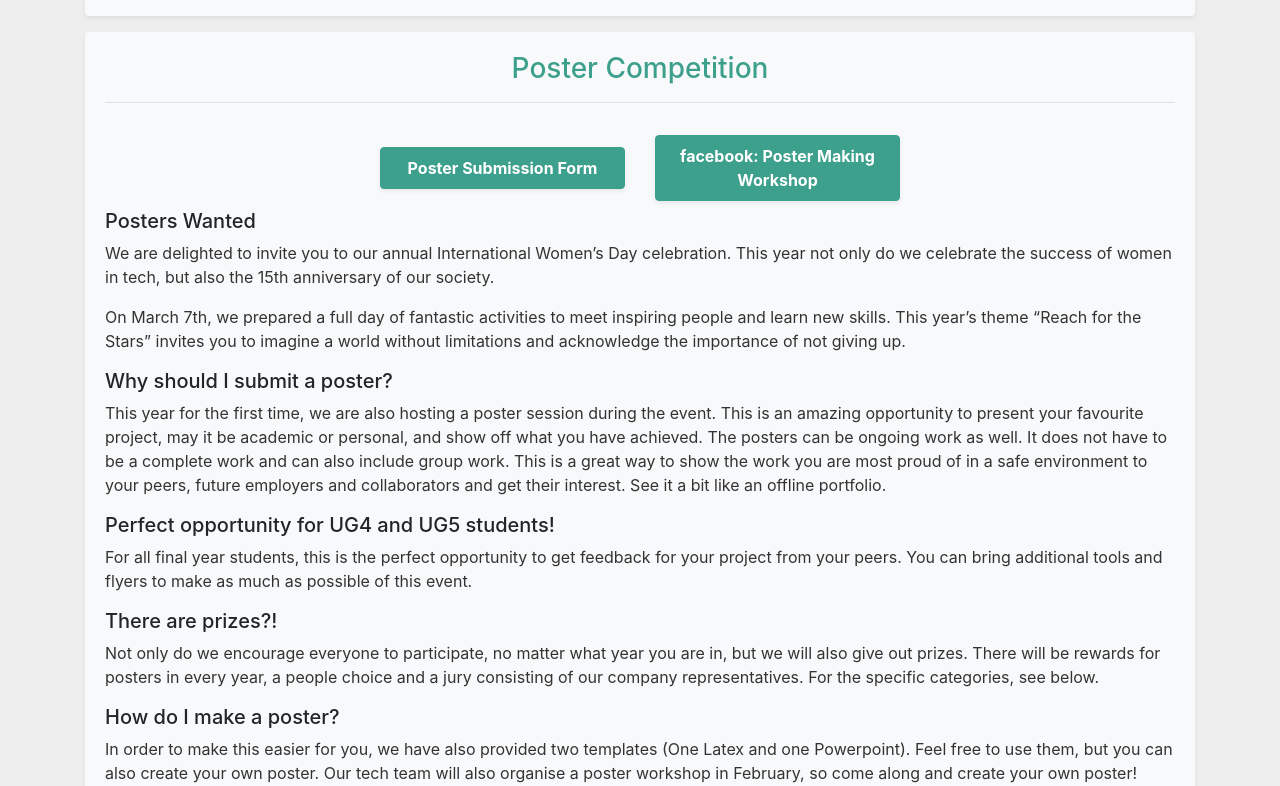
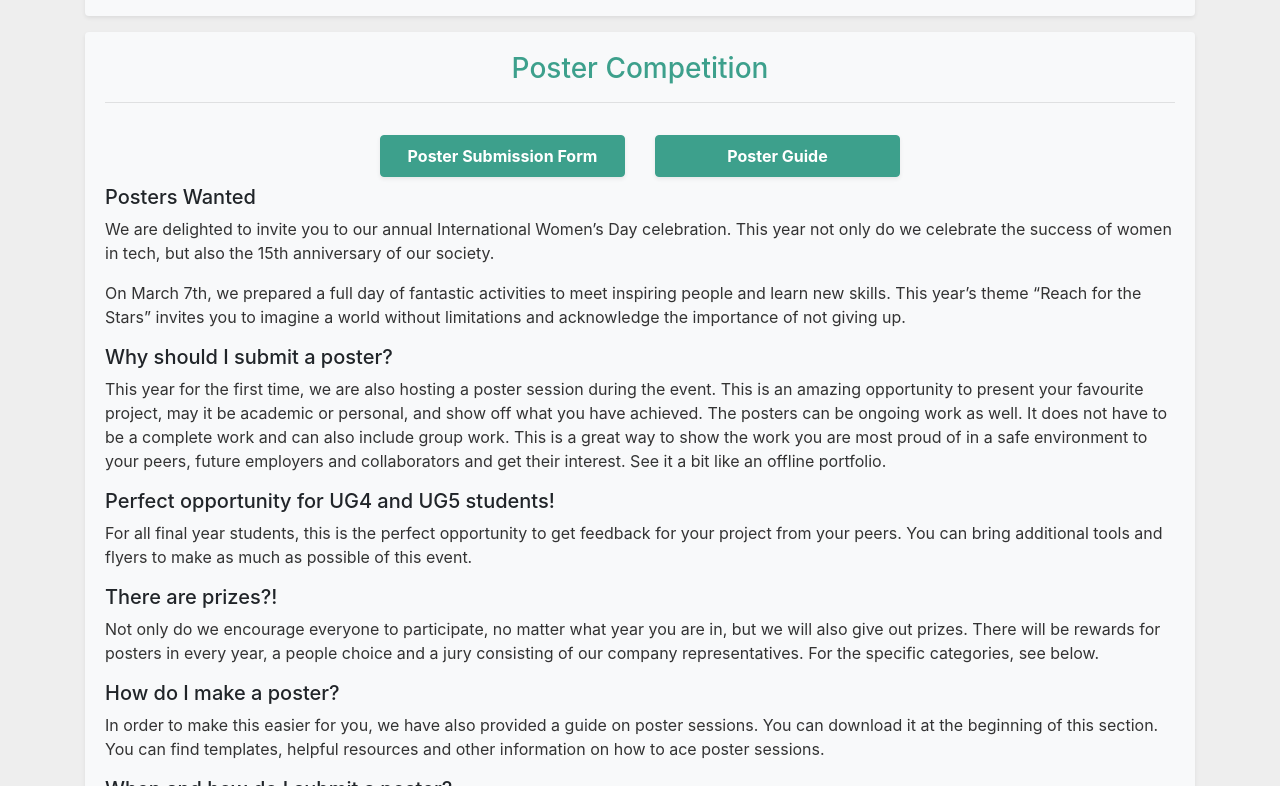
Before and after one commit to edinburgh-hoppers/website, a Jekyll site: the page built from _pages/iwd20.html, in a window 1280 px wide and 900 px high, scrolled down 2078 px, cut to the strip 114-900 px from the top of the window. Built offline with Jekyll 4.4.1, drawn with Linux system fonts in a browser that asks for light colours.

Commit message:
add Poster Guide to IWD20

```diff
--- a/_data/posterCompetition-iwd20.yml
+++ b/_data/posterCompetition-iwd20.yml
@@ -20,9 +20,8 @@
          also give out prizes. There will be rewards for posters in every year, a people choice and a
          jury consisting of our company representatives. For the specific categories, see below."
 - subtitle: "How do I make a poster?"
-  text: "In order to make this easier for you, we have also provided two templates (One Latex and one
-         Powerpoint). Feel free to use them, but you can also create your own poster. Our tech team will
-         also organise a poster workshop in February, so come along and create your own poster!"
+  text: "In order to make this easier for you, we have also provided a guide on poster sessions. You
+         can download it at the beginning of this section. You can find templates, helpful resources and other information on how to ace poster sessions."
 - subtitle: "When and how do I submit a poster?"
   text: "Please use the form to submit a poster in PDF by February 20th. We can then print it for you.
          If you want to print your poster yourself or you already have a printed poster, just fill out
--- a/_includes/iwd20/posterCompetition.html
+++ b/_includes/iwd20/posterCompetition.html
@@ -4,7 +4,7 @@
       <a class="button clickable clickable-sm shadow-sm" href="https://forms.gle/xuAJFyKvVv1MkSnZ6" target="_blank">Poster Submission Form</a>
     </div>
     <div class="col-12 col-md-4 col-lg-3 my-2 button-div">
-      <a class="button clickable clickable-sm shadow-sm" href="https://www.facebook.com/events/211561000005629/" target="_blank">facebook: Poster Making Workshop</a>
+      <a class="button clickable clickable-sm shadow-sm" href="{{ '/assets/pdf/poster-guide.pdf' | relative_url }}" target="_blank">Poster Guide</a>
     </div>
   </div>
 
```
Also changed, not shown: 1 other file.
